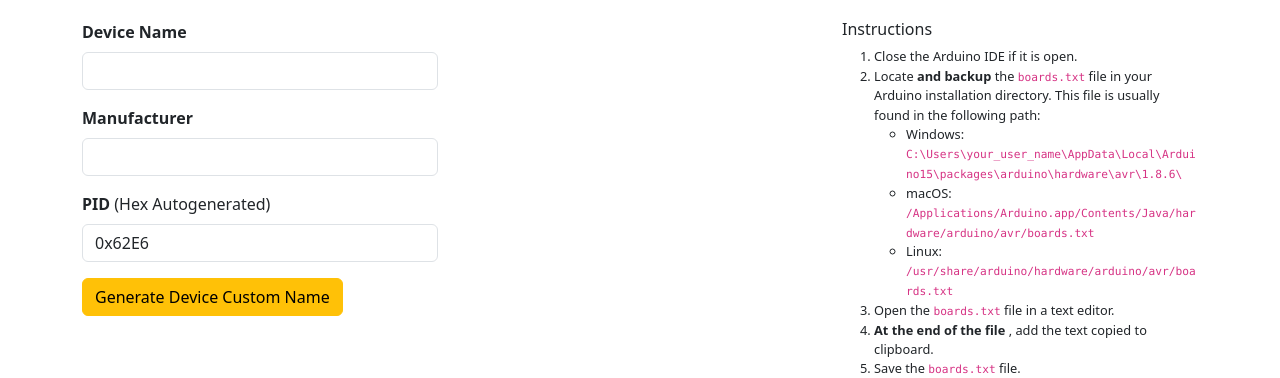
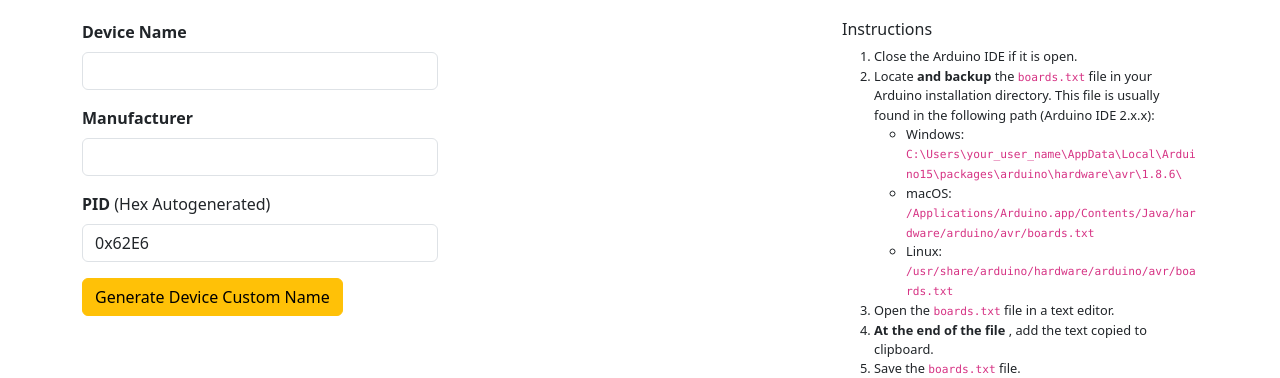
Before and after one commit to ezequielabregu/Custom-Arduino-USB-Name, a Flask app: page / in a window 1280 px wide. Shown: the part 175-553 px from the top of the page. Run offline with Flask 3, Linux system fonts and the light colour scheme.

Commit message:
Add Arduino IDE version (2.x.x)

```diff
--- a/templates/index.html
+++ b/templates/index.html
@@ -56,7 +56,7 @@
                 <h6>Instructions</h6>
                 <ol>
                     <li>Close the Arduino IDE if it is open.</li>
-                    <li>Locate <strong>and backup</strong> the <code>boards.txt</code> file in your Arduino installation directory. This file is usually found in the following path:
+                    <li>Locate <strong>and backup</strong> the <code>boards.txt</code> file in your Arduino installation directory. This file is usually found in the following path (Arduino IDE 2.x.x):
                         <ul>
                             <li>Windows: <code>C:\Users\your_user_name\AppData\Local\Arduino15\packages\arduino\hardware\avr\1.8.6\</code></li>
                             <li>macOS: <code>/Applications/Arduino.app/Contents/Java/hardware/arduino/avr/boards.txt</code></li>
```
